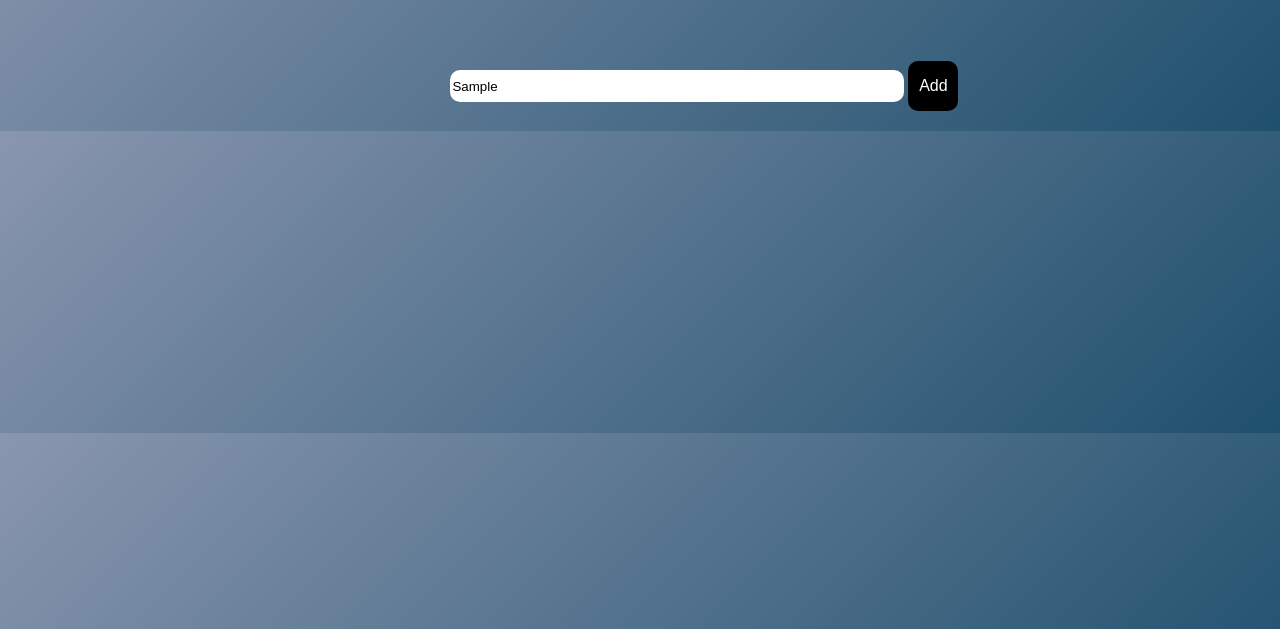
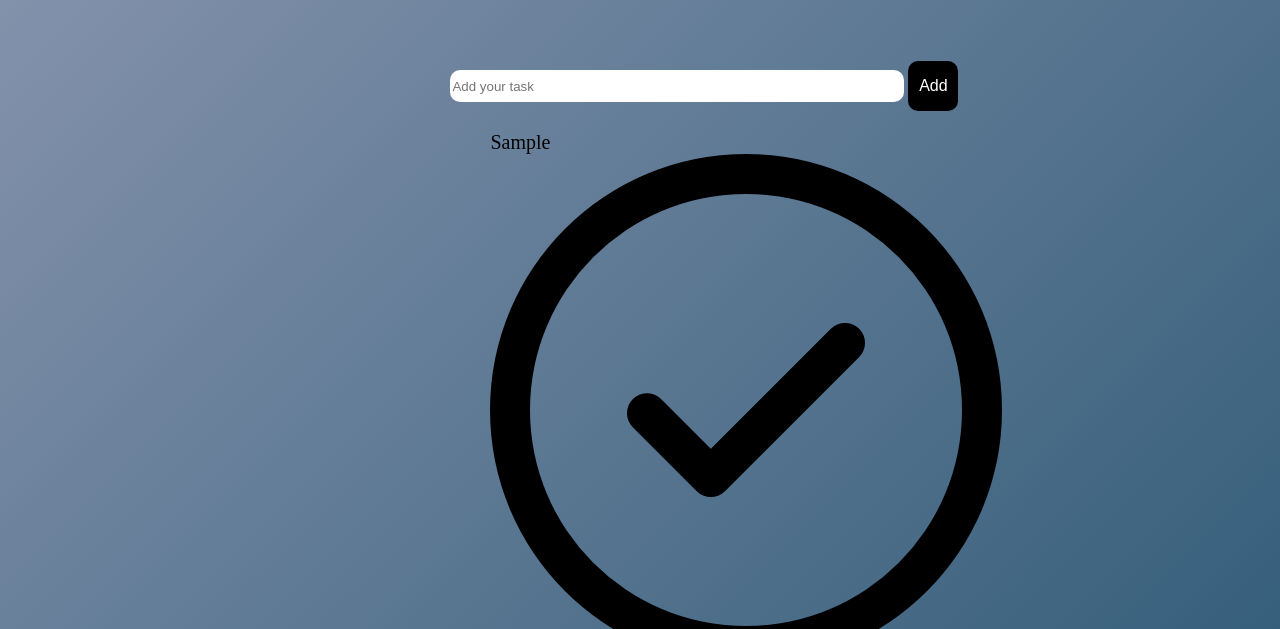
Before and after one commit to ju-nmd2023/fop-todo-list-linnmoberg, a plain HTML site: page main.html in a window 1280 px wide. Both pictures are taken after typing "Sample" into the empty fields and a click on the button "Add". Shown: the part 171-800 px from the top of the page. Drawn offline with Linux system fonts and the light colour scheme.

Commit message:
javascript

```diff
--- a/main.css
+++ b/main.css
@@ -57,14 +57,22 @@ cursor: pointer;
     left: 8px;
 }*/
 
-.unchecked {
+/* .unchecked { */
    /* text-decoration: line-through; */
-   width: 30px;
+   /* width: 30px;
 margin-top: 10px;
+} */
+
+/* .checked { */
+    /* text-decoration: line-through; */
+    /* width: 30px;
+ margin-top: 10px;
+} */
+
+.imagechecked {
+
 }
 
-.checked {
-    /* text-decoration: line-through; */
-    width: 30px;
- margin-top: 10px;
+.imageremove {
+
 }
--- a/main.js
+++ b/main.js
@@ -12,7 +12,7 @@ window.addEventListener("load", () => {
 
 function addTask() {
     let inputFieldText = inputElement.value;
-    let task = {taskName: inputFieldText};
+    let task = { taskName: inputFieldText, done: "img/check-mark.png", remove: "img/x-mark.png"};
     tasks.push(task);
     showTasks();
     inputElement.value=""
@@ -27,7 +27,15 @@ function showTasks() {
 
       addUlItem.appendChild(liTaskElement);
 
-      tasks.addEventListener =
+      const imgElement = document.createElement("img");
+      imgElement.classList.add(".imagechecked");
+      imgElement.src = tasks[i].done;
+      addUlItem.appendChild(imgElement);
+
+      const imgElement2 = document.createElement("img");
+      imgElement2.classList.add(".imageremove");
+      imgElement2.src = tasks[i].remove;
+      addUlItem.appendChild(imgElement2);
     }
 }
 
```
